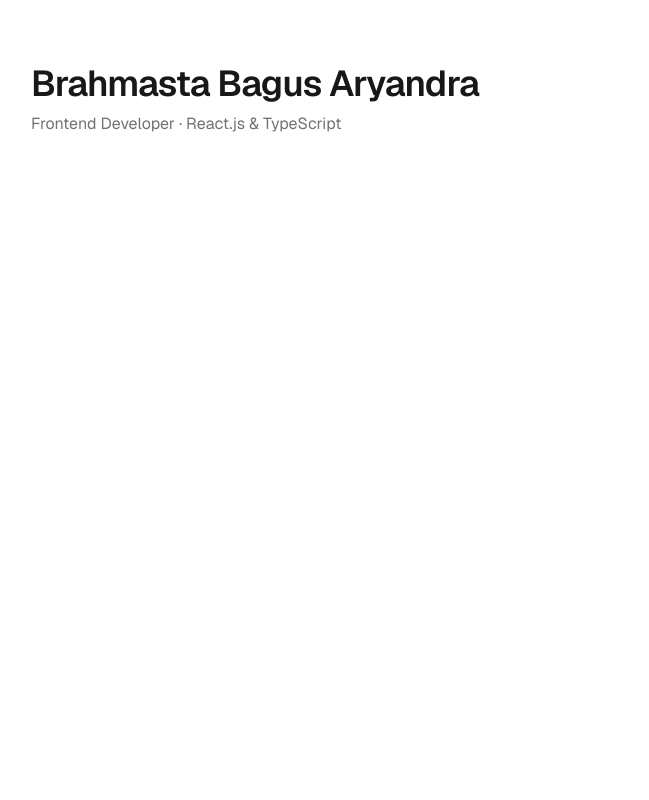
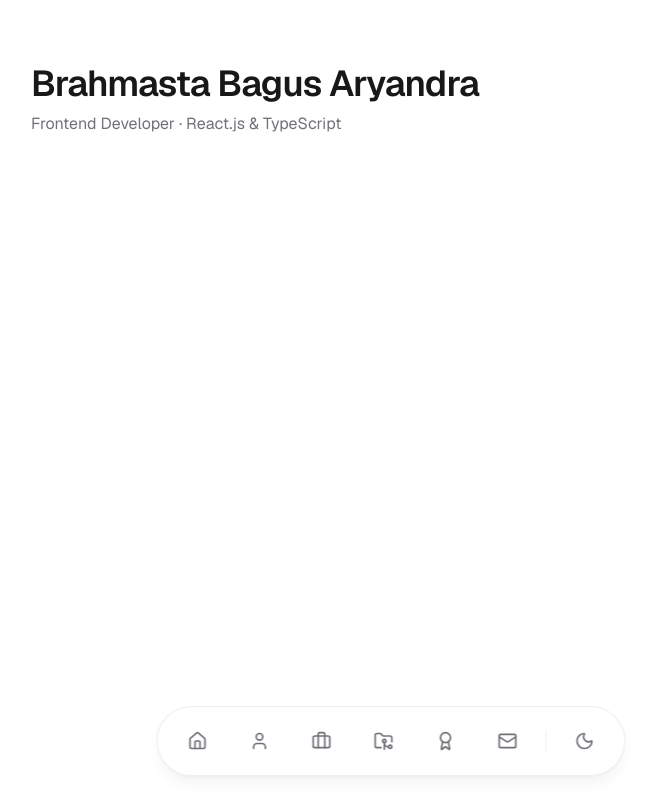
Before and after one commit to Brahmastabagus/portfolio, a Next.js app: page / in a window 1280 px wide. Shown: the whole page, without its empty margins (249-898 px from the left). Built offline with nearby package versions, Linux system fonts and the light colour scheme.

Commit message:
feat(dock): add interactive floating dock component for site navigation and theme toggling

```diff
--- a/app/layout.tsx
+++ b/app/layout.tsx
@@ -2,6 +2,7 @@ import type { Metadata, Viewport } from "next";
 import { Geist, Geist_Mono } from "next/font/google";
 import "./globals.css";
 import { ThemeProvider } from "@/components/theme-provider";
+import { FloatingBottomDock } from "@/components/floating-dock";
 
 const geistSans = Geist({
   variable: "--font-geist-sans",
@@ -76,7 +77,10 @@ export default function RootLayout({
         <script dangerouslySetInnerHTML={{ __html: themeScript }} />
       </head>
       <body className="min-h-full flex flex-col bg-background text-foreground transition-colors duration-200">
-        <ThemeProvider>{children}</ThemeProvider>
+        <ThemeProvider>
+          {children}
+          <FloatingBottomDock />
+        </ThemeProvider>
       </body>
     </html>
   );
--- /dev/null
+++ b/components/floating-dock.tsx
@@ -0,0 +1,205 @@
+"use client";
+
+import React, { useRef, useState, useSyncExternalStore } from "react";
+import {
+  motion,
+  useMotionValue,
+  useSpring,
+  useTransform,
+  AnimatePresence,
+} from "motion/react";
+import {
+  Home,
+  User,
+  Briefcase,
+  FolderGit2,
+  Award,
+  Mail,
+  Sun,
+  Moon,
+} from "lucide-react";
+import { useTheme } from "@/components/theme-provider";
+
+interface DockItemProps {
+  mouseX: ReturnType<typeof useMotionValue<number>>;
+  icon: React.ComponentType<{ className?: string }>;
+  label: string;
+  href?: string;
+  onClick?: () => void;
+  isTouch: boolean;
+}
+
+function DockItem({
+  mouseX,
+  icon: Icon,
+  label,
+  href,
+  onClick,
+  isTouch,
+}: DockItemProps) {
+  const ref = useRef<HTMLDivElement>(null);
+  const [isHovered, setIsHovered] = useState(false);
+
+  // Distance calculation from mouse to icon center
+  const distance = useTransform(mouseX, (val) => {
+    if (isTouch || !ref.current) return 0;
+    const bounds = ref.current.getBoundingClientRect();
+    return val - bounds.x - bounds.width / 2;
+  });
+
+  // Scale dimensions based on distance
+  const widthTransform = useTransform(distance, [-120, 0, 120], [40, 56, 40]);
+  const heightTransform = useTransform(distance, [-120, 0, 120], [40, 56, 40]);
+
+  // Spring physics for smooth macOS dock feel
+  const width = useSpring(widthTransform, {
+    mass: 0.1,
+    stiffness: 180,
+    damping: 14,
+  });
+  const height = useSpring(heightTransform, {
+    mass: 0.1,
+    stiffness: 180,
+    damping: 14,
+  });
+
+  const content = (
+    <motion.div
+      ref={ref}
+      style={isTouch ? { width: 40, height: 40 } : { width, height }}
+      className="relative flex items-center justify-center rounded-full text-muted-foreground hover:text-foreground hover:bg-muted/80 transition-colors focus-visible:outline-2 focus-visible:outline-accent-blue"
+      onMouseEnter={() => !isTouch && setIsHovered(true)}
+      onMouseLeave={() => !isTouch && setIsHovered(false)}
+      whileTap={{ scale: 0.92 }}
+      aria-label={label}
+    >
+      <Icon className="size-4.5 sm:size-5" />
+
+      {/* Tooltip on hover (desktop only) */}
+      <AnimatePresence>
+        {isHovered && !isTouch && (
+          <motion.div
+            initial={{ opacity: 0, y: 6, scale: 0.95 }}
+            animate={{ opacity: 1, y: 0, scale: 1 }}
+            exit={{ opacity: 0, y: 4, scale: 0.95 }}
+            transition={{ duration: 0.15 }}
+            className="absolute -top-9 left-1/2 -translate-x-1/2 px-2.5 py-1 rounded-md text-[11px] font-mono whitespace-nowrap pointer-events-none bg-popover text-popover-foreground border border-border/80 shadow-md"
+          >
+            {label}
+          </motion.div>
+        )}
+      </AnimatePresence>
+    </motion.div>
+  );
+
+  if (href) {
+    return (
+      <a
+        href={href}
+        onClick={(e) => {
+          if (href.startsWith("#")) {
+            e.preventDefault();
+            const target = document.querySelector(href);
+            if (target) {
+              target.scrollIntoView({ behavior: "smooth" });
+            } else if (href === "#hero") {
+              window.scrollTo({ top: 0, behavior: "smooth" });
+            }
+          }
+          if (onClick) onClick();
+        }}
+        className="rounded-full focus-visible:outline-none"
+      >
+        {content}
+      </a>
+    );
+  }
+
+  return (
+    <button
+      type="button"
+      onClick={onClick}
+      className="rounded-full focus-visible:outline-none"
+    >
+      {content}
+    </button>
+  );
+}
+
+function subscribeTouch(callback: () => void) {
+  if (typeof window === "undefined") return () => {};
+  const query = window.matchMedia("(pointer: coarse)");
+  query.addEventListener("change", callback);
+  return () => query.removeEventListener("change", callback);
+}
+
+function getTouchSnapshot() {
+  if (typeof window === "undefined") return false;
+  return window.matchMedia("(pointer: coarse)").matches;
+}
+
+function getServerTouchSnapshot() {
+  return false;
+}
+
+export function FloatingBottomDock() {
+  const mouseX = useMotionValue(Infinity);
+  const { resolvedTheme, toggleTheme } = useTheme();
+  const isTouch = useSyncExternalStore(
+    subscribeTouch,
+    getTouchSnapshot,
+    getServerTouchSnapshot
+  );
+
+  const navItems = [
+    { label: "Home", icon: Home, href: "#hero" },
+    { label: "About", icon: User, href: "#about" },
+    { label: "Experience", icon: Briefcase, href: "#experience" },
+    { label: "Projects", icon: FolderGit2, href: "#projects" },
+    { label: "Certifications", icon: Award, href: "#certifications" },
+    { label: "Contact", icon: Mail, href: "#contact" },
+  ];
+
+  return (
+    <nav
+      aria-label="Bottom Dock Navigation"
+      className="fixed bottom-4 sm:bottom-6 left-1/2 -translate-x-1/2 z-50 select-none"
+    >
+      <div
+        onMouseMove={(e) => !isTouch && mouseX.set(e.pageX)}
+        onMouseLeave={() => !isTouch && mouseX.set(Infinity)}
+        className="flex items-center gap-1 sm:gap-1.5 px-2.5 sm:px-3 py-1.5 rounded-full border border-border/70 bg-background/85 backdrop-blur-md shadow-lg shadow-black/5 dark:shadow-black/30"
+      >
+        {navItems.map((item) => (
+          <DockItem
+            key={item.label}
+            mouseX={mouseX}
+            icon={item.icon}
+            label={item.label}
+            href={item.href}
+            isTouch={isTouch}
+          />
+        ))}
+
+        {/* Subtle vertical divider */}
+        <div
+          className="w-px h-5 bg-border/70 mx-1"
+          aria-hidden="true"
+        />
+
+        {/* Theme switcher toggle */}
+        <DockItem
+          mouseX={mouseX}
+          icon={resolvedTheme === "dark" ? Sun : Moon}
+          label={
+            resolvedTheme === "dark"
+              ? "Switch to Light Mode"
+              : "Switch to Dark Mode"
+          }
+          onClick={toggleTheme}
+          isTouch={isTouch}
+        />
+      </div>
+    </nav>
+  );
+}
```
